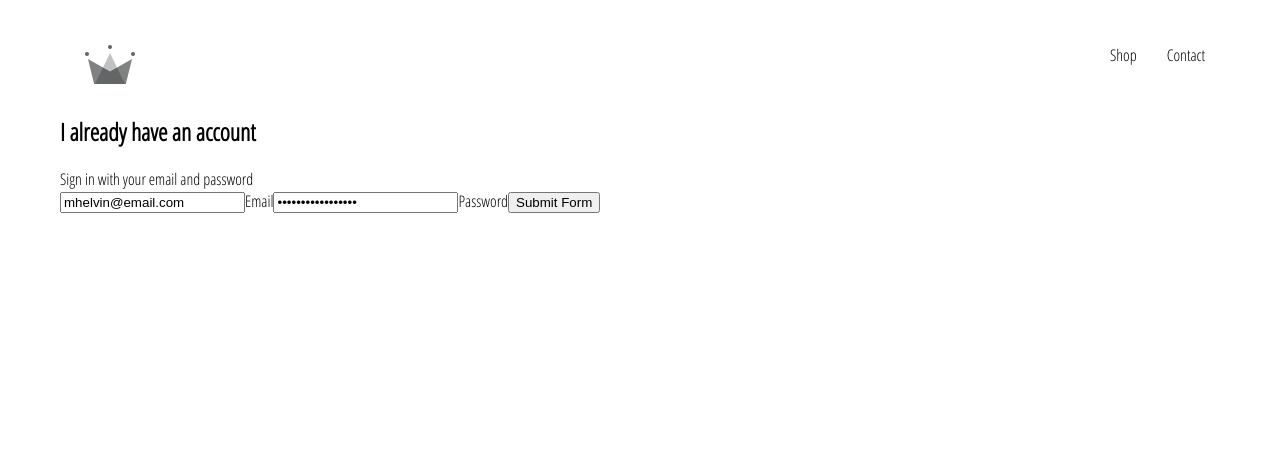
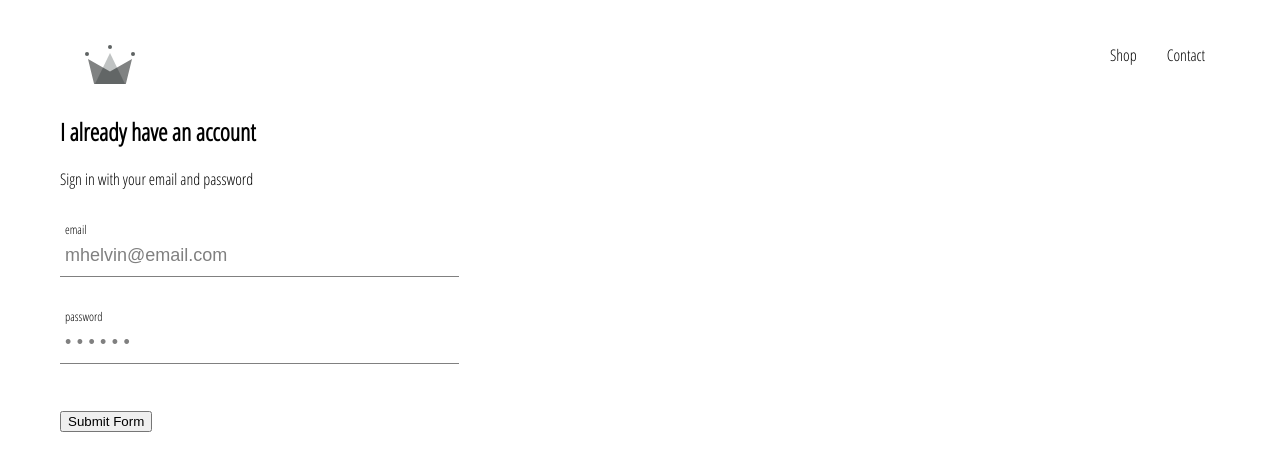
Before and after one commit to reyesmhelvin/carwash-app, a React (Create React App) app: page /signin in a window 1280 px wide. Shown: the top 470 px of the page. Built offline with nearby package versions, Linux system fonts and the light colour scheme.

Commit message:
create and style  form input component

```diff
--- /dev/null
+++ b/src/components/form-input/form-input.component.jsx
@@ -0,0 +1,20 @@
+import React from 'react'
+
+import './form-input.styles.scss';
+
+const FormInput = ({handleChange, label, ...formInputProps}) => (
+    <div className="group">
+        <input className="form-input" onChange={handleChange} {...formInputProps}/>
+        {
+            label ?
+            (
+                <label className={`${formInputProps.value.length ? 'shrink' : ''} form-input-label`}>
+                    {label}
+                </label>
+            ) :
+            null
+        }
+    </div>
+)
+
+export default FormInput;
--- /dev/null
+++ b/src/components/form-input/form-input.styles.scss
@@ -0,0 +1,54 @@
+$sub-color: grey;
+$main-color: black;
+
+@mixin shrinkLabel {
+  top: -14px;
+  font-size: 12px;
+  color: $main-color;
+}
+
+.group {
+  position: relative;
+  margin: 45px 0;
+
+  .form-input {
+    background: none;
+    background-color: white;
+    color: $sub-color;
+    font-size: 18px;
+    padding: 10px 10px 10px 5px;
+    display: block;
+    width: 100%;
+    border: none;
+    border-radius: 0;
+    border-bottom: 1px solid $sub-color;
+    margin: 25px 0;
+
+    &:focus {
+      outline: none;
+    }
+
+    &:focus ~ .form-input-label {
+      @include shrinkLabel();
+    }
+  }
+
+  input[type='password'] {
+    letter-spacing: 0.3em;
+  }
+
+  .form-input-label {
+    color: $sub-color;
+    font-size: 16px;
+    font-weight: normal;
+    position: absolute;
+    pointer-events: none;
+    left: 5px;
+    top: 10px;
+    transition: 300ms ease all;
+
+    &.shrink {
+      @include shrinkLabel();
+    }
+  }
+}
--- a/src/components/sign-in/sign-in.component.jsx
+++ b/src/components/sign-in/sign-in.component.jsx
@@ -1,6 +1,8 @@
 import React from 'react';
 
 import './sign-in.styles.scss';
+
+import FormInput from '../form-input/form-input.component';
 
 class SignIn extends React.Component {
     constructor() {
@@ -29,22 +31,22 @@ class SignIn extends React.Component {
                 <span>Sign in with your email and password</span>
 
                 <form onSubmit={this.handleSubmit}>
-                    <input
+                    <FormInput
                     name='email'
                     type='email'
                     onChange={this.handleChange}
                     value={this.state.email}
+                    label='email'
                     required
                     />
-                    <label>Email</label>
-                    <input
+                    <FormInput
                     name='password'
                     type='password'
                     onChange={this.handleChange}
-                    value={this.state.email}
+                    value={this.state.password}
+                    label = 'password'
                     required
                     />
-                    <label>Password</label>
                     <input type='submit' value='Submit Form'/>
                 </form>
             </div>
--- a/src/components/sign-in/sign-in.styles.scss
+++ b/src/components/sign-in/sign-in.styles.scss
@@ -0,0 +1,3 @@
+.sign-in {
+    width: 30vw;
+}
```
